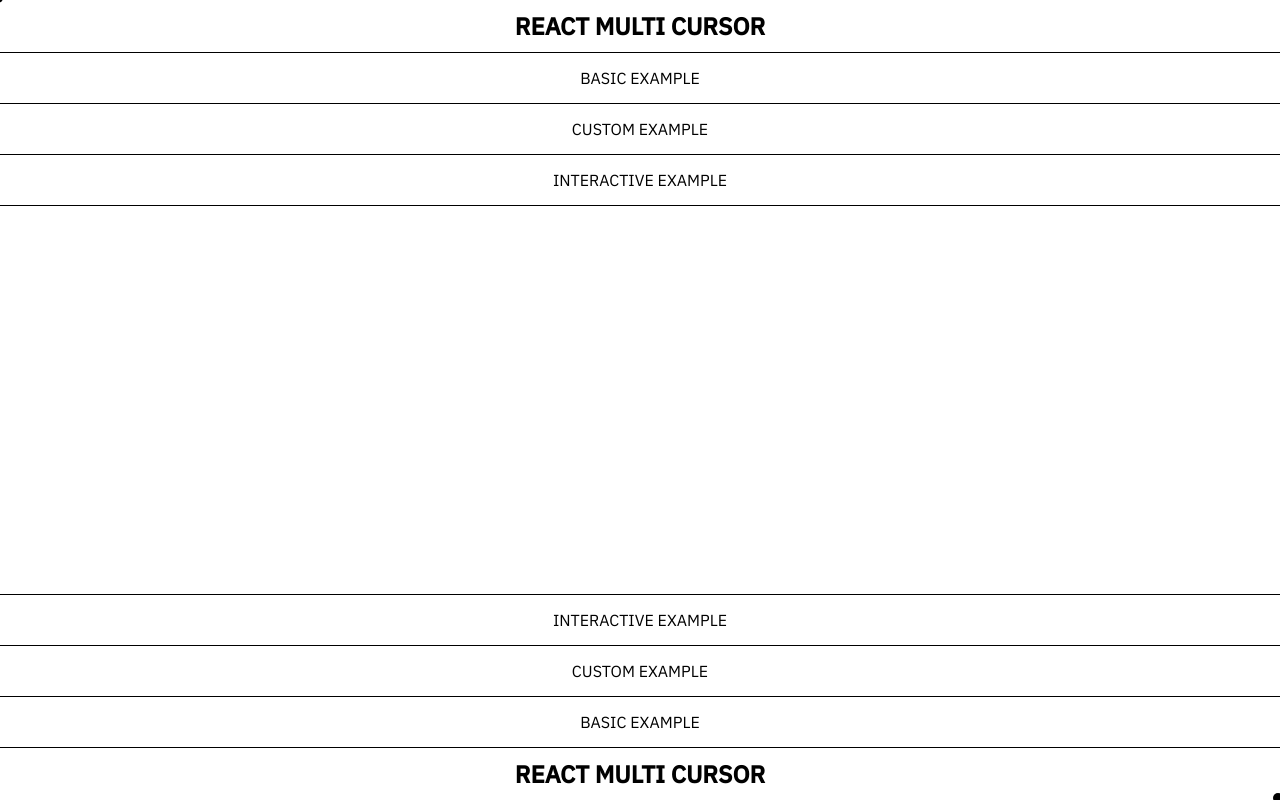
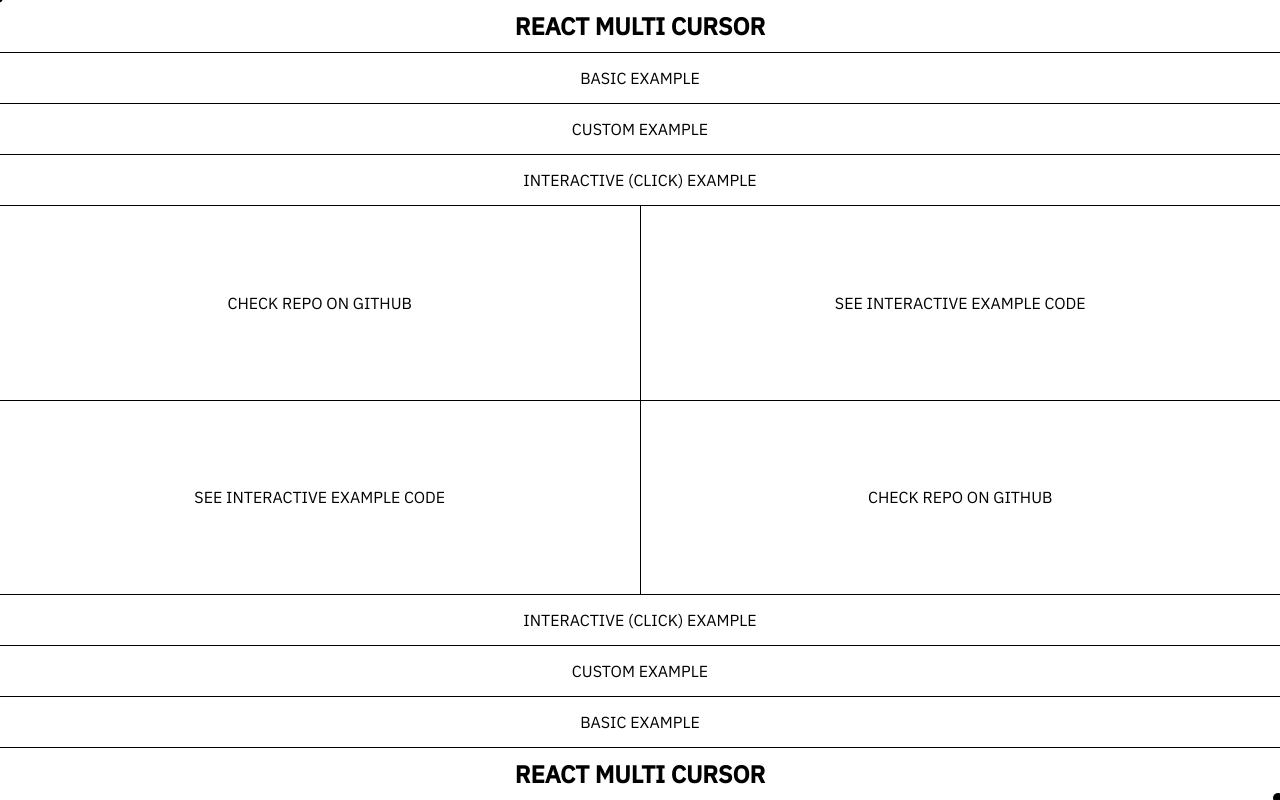
Before and after one commit to maximebonhomme/React-Multi-Cursor, a React (Create React App) app: page /interactive in a window 1280 px wide. Built offline with nearby package versions, Linux system fonts and the light colour scheme.

Commit message:
add quadgrid

```diff
--- a/src/App.js
+++ b/src/App.js
@@ -18,7 +18,7 @@
   },
   {
     id: 2,
-    name: "Interactive example",
+    name: "Interactive (click) example",
     to: "/interactive",
   },
 ]
--- a/src/examples/Interactive/index.js
+++ b/src/examples/Interactive/index.js
@@ -1,6 +1,7 @@
 import React, { useEffect, useCallback, useRef } from "react"
 import { useWindowSize } from "react-use"
 
+import QuadGrid from "../_components/QuadGrid"
 import MultiCursor from "../../ReactMultiCursor"
 
 const cursors = [
@@ -74,11 +75,15 @@
   }, [])
 
   return (
-    <div>
+    <>
       <MultiCursor
         smoothness={0.1}
         onUpdate={handleCursorUpdate}
         cursors={cursors}
+      />
+      <QuadGrid
+        title="See interactive example code"
+        href="https://github.com/maximebonhomme/React-Multi-Cursor/blob/master/src/examples/Interactive/index.js"
       />
       <canvas
         ref={canvasRef}
@@ -86,7 +91,7 @@
         height={height}
         className="interactive-canvas"
       />
-    </div>
+    </>
   )
 }
 
```
